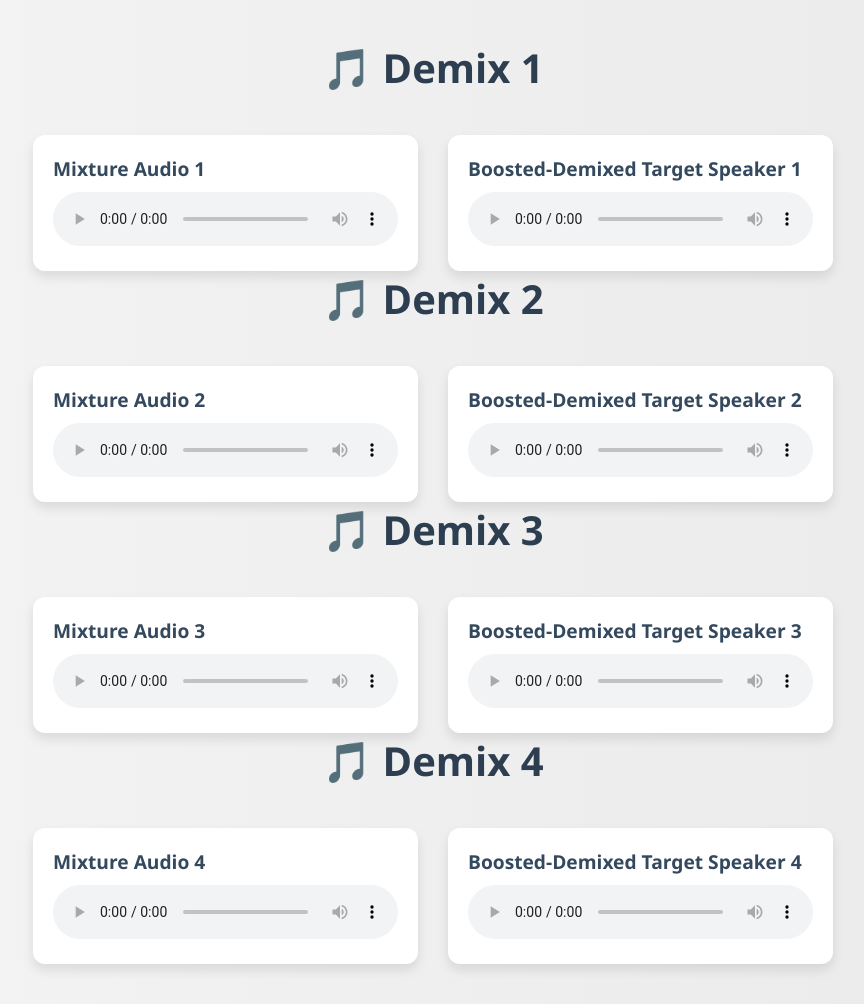
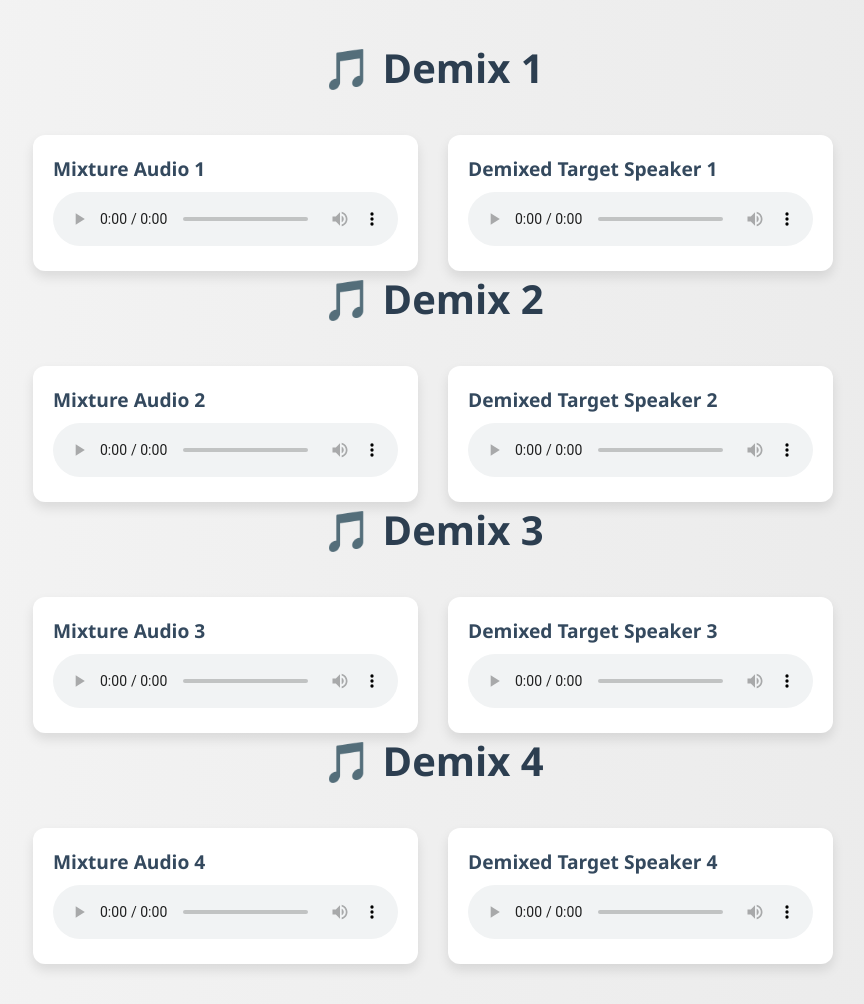
Before and after one commit to swarnainece/ELevato--AdRess, a plain HTML site: page index.html in a window 1280 px wide. Shown: the whole page, without its empty margins (207-1071 px from the left). Drawn offline with Linux system fonts and the light colour scheme.

Commit message:
Update index.html

```diff
--- a/index.html
+++ b/index.html
@@ -81,7 +81,7 @@
     </div>
 
     <div class="audio-card">
-      <h3>Boosted-Demixed Target Speaker 1</h3>
+      <h3> Demixed Target Speaker 1</h3>
       <audio controls>
         <source src="Target_Est_1.wav" type="audio/mpeg">
         Your browser does not support the audio element.
@@ -106,7 +106,7 @@
     </div>
 
     <div class="audio-card">
-      <h3>Boosted-Demixed Target Speaker 2</h3>
+      <h3> Demixed Target Speaker 2</h3>
       <audio controls>
         <source src="Target_Est2.wav" type="audio/mpeg">
         Your browser does not support the audio element.
@@ -132,7 +132,7 @@
     </div>
 
     <div class="audio-card">
-      <h3>Boosted-Demixed Target Speaker 3</h3>
+      <h3> Demixed Target Speaker 3</h3>
       <audio controls>
         <source src="Target_Est3.wav" type="audio/mpeg">
         Your browser does not support the audio element.
@@ -157,7 +157,7 @@
     </div>
 
     <div class="audio-card">
-      <h3>Boosted-Demixed Target Speaker 4</h3>
+      <h3> Demixed Target Speaker 4</h3>
       <audio controls>
         <source src="Target_Est4.wav" type="audio/mpeg">
         Your browser does not support the audio element.
```
